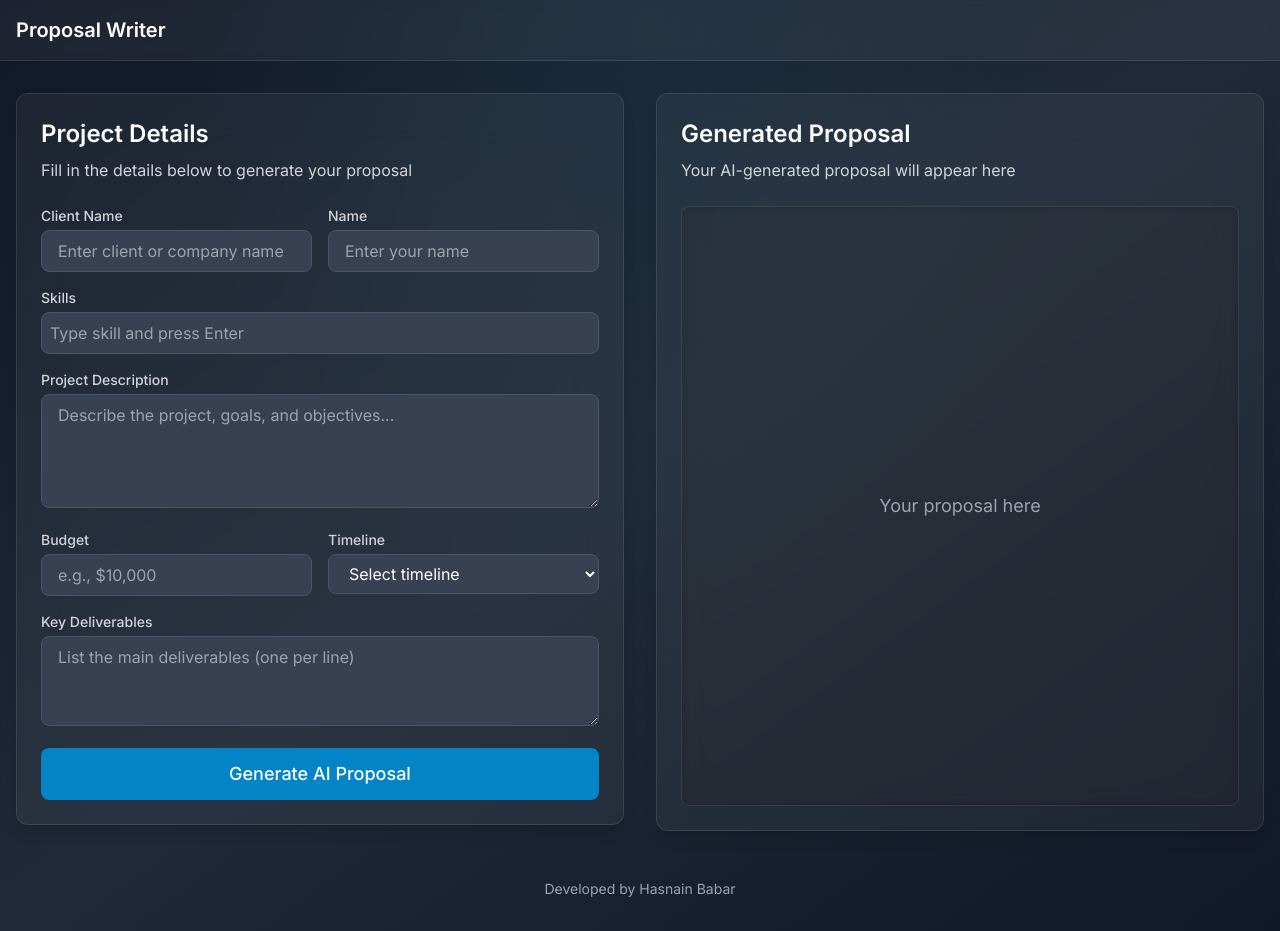
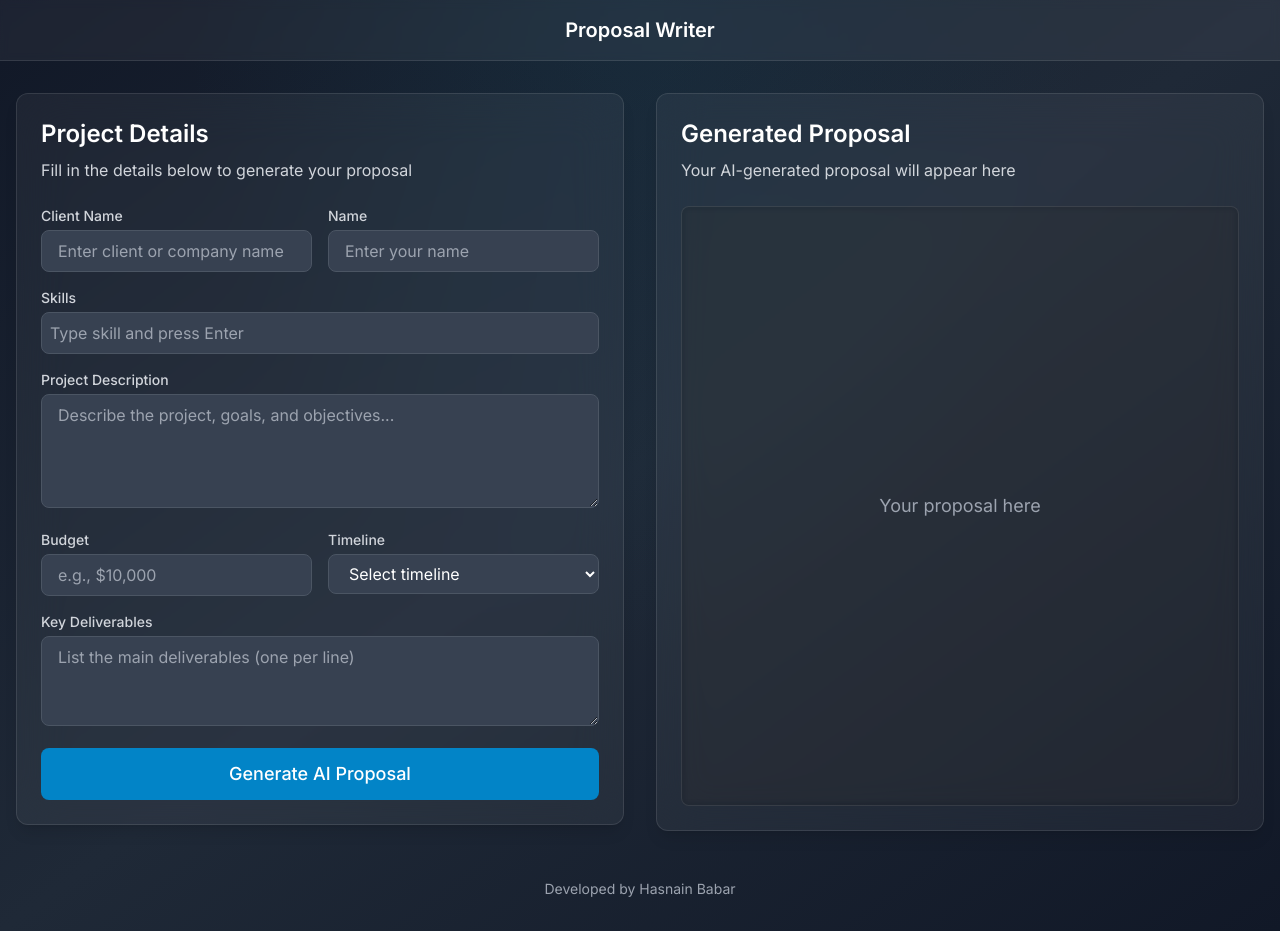
Before and after one commit to hasnainskhan/Proposal-Generator---Micro-SaaS, a Next.js app: page / in a window 1280 px wide. Built offline with nearby package versions, Linux system fonts and the light colour scheme.

Commit message:
font family

```diff
--- a/app/globals.css
+++ b/app/globals.css
@@ -9,6 +9,7 @@
 }
 
 body {
+  font-family: var(--font-inter), ui-sans-serif, system-ui, sans-serif;
   color: rgb(var(--foreground-rgb));
   background: linear-gradient(
       to bottom,
--- a/app/layout.tsx
+++ b/app/layout.tsx
@@ -2,7 +2,10 @@ import type { Metadata } from 'next'
 import { Inter } from 'next/font/google'
 import './globals.css'
 
-const inter = Inter({ subsets: ['latin'] })
+const inter = Inter({
+  subsets: ['latin'],
+  variable: '--font-inter',
+})
 
 export const metadata: Metadata = {
   title: 'AI Proposal Writer - Create Professional Proposals Instantly',
@@ -15,7 +18,7 @@ export default function RootLayout({
   children: React.ReactNode
 }) {
   return (
-    <html lang="en">
+    <html lang="en" className={`${inter.variable} ${inter.className}`}>
       <body className={inter.className}>{children}</body>
     </html>
   )
--- a/app/page.tsx
+++ b/app/page.tsx
@@ -95,7 +95,7 @@ ${yourName}`
     <main className="min-h-screen bg-gradient-to-br from-gray-900 via-gray-800 to-gray-900 relative">
       <div className="absolute inset-0 bg-[radial-gradient(ellipse_at_top,_var(--tw-gradient-stops))] from-cyan-900/20 via-transparent to-transparent" aria-hidden />
       <header className="relative border-b border-white/10 bg-white/5 backdrop-blur-sm">
-        <div className="container mx-auto px-4 py-4 max-w-7xl">
+        <div className="container mx-auto px-4 py-4 max-w-7xl flex justify-center">
           <h1 className="text-xl font-semibold text-white">Proposal Writer</h1>
         </div>
       </header>
--- a/tailwind.config.js
+++ b/tailwind.config.js
@@ -7,6 +7,9 @@ module.exports = {
   ],
   theme: {
     extend: {
+      fontFamily: {
+        sans: ['var(--font-inter)', 'ui-sans-serif', 'system-ui', 'sans-serif'],
+      },
       colors: {
         primary: {
           50: '#f0f9ff',
```
